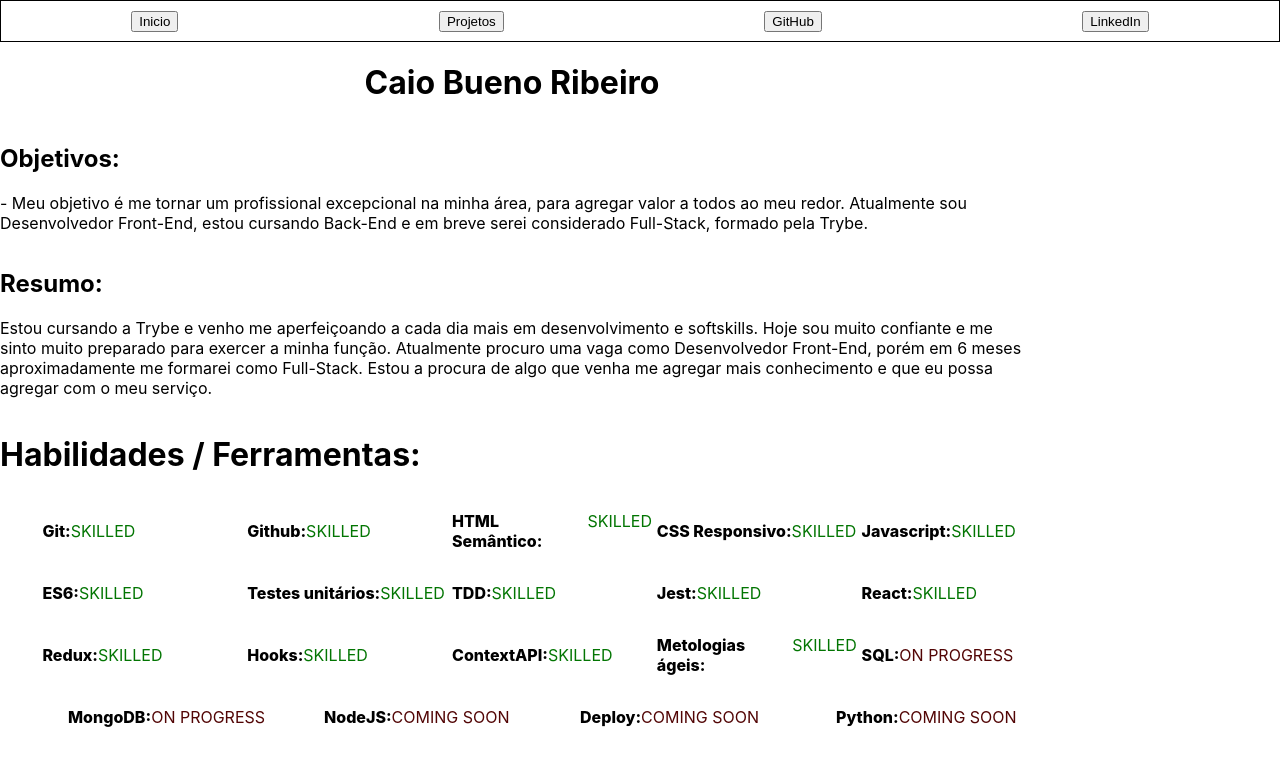
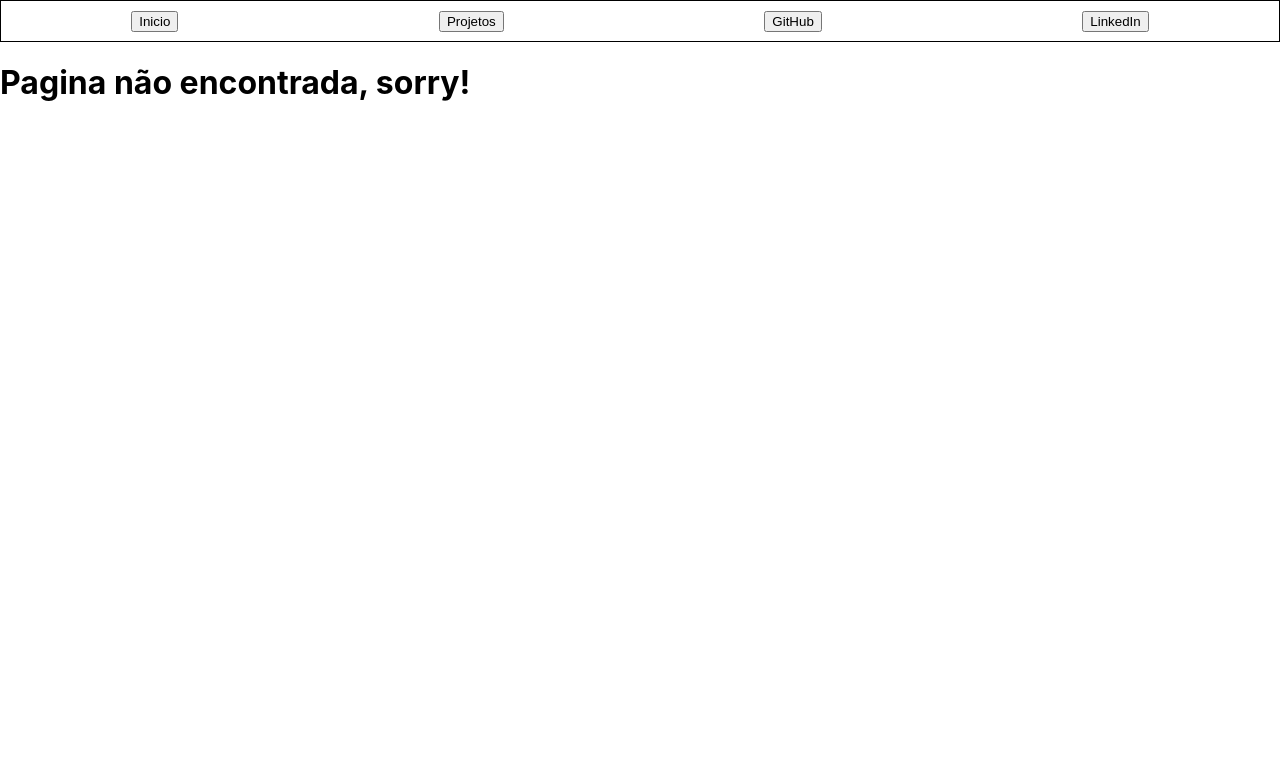
Before and after one commit to cacobribeiro/ShowRoom, a React (Create React App) app: page / in a window 1280 px wide. Shown: the top 766 px of the page. Built offline with nearby package versions, Linux system fonts and the light colour scheme.

Commit message:
Fix Iniciar

```diff
--- a/src/App.js
+++ b/src/App.js
@@ -6,6 +6,7 @@
 import Github from './pages/Github';
 import Projects from './pages/Projects';
 import NotFound from './pages/NotFound';
+
 const App = () => {
   return (
     <div>
@@ -14,7 +15,7 @@
       </div>
       <div>
         <Switch>
-          <Route exact path="/" component={Home} />
+          <Route exact path="/ShowRoom" component={Home} />
           <Route exact path="/home" component={Home} />
           <Route exact path="/github" component={Github} />
           <Route exact path="/projects" component={Projects} />
```
